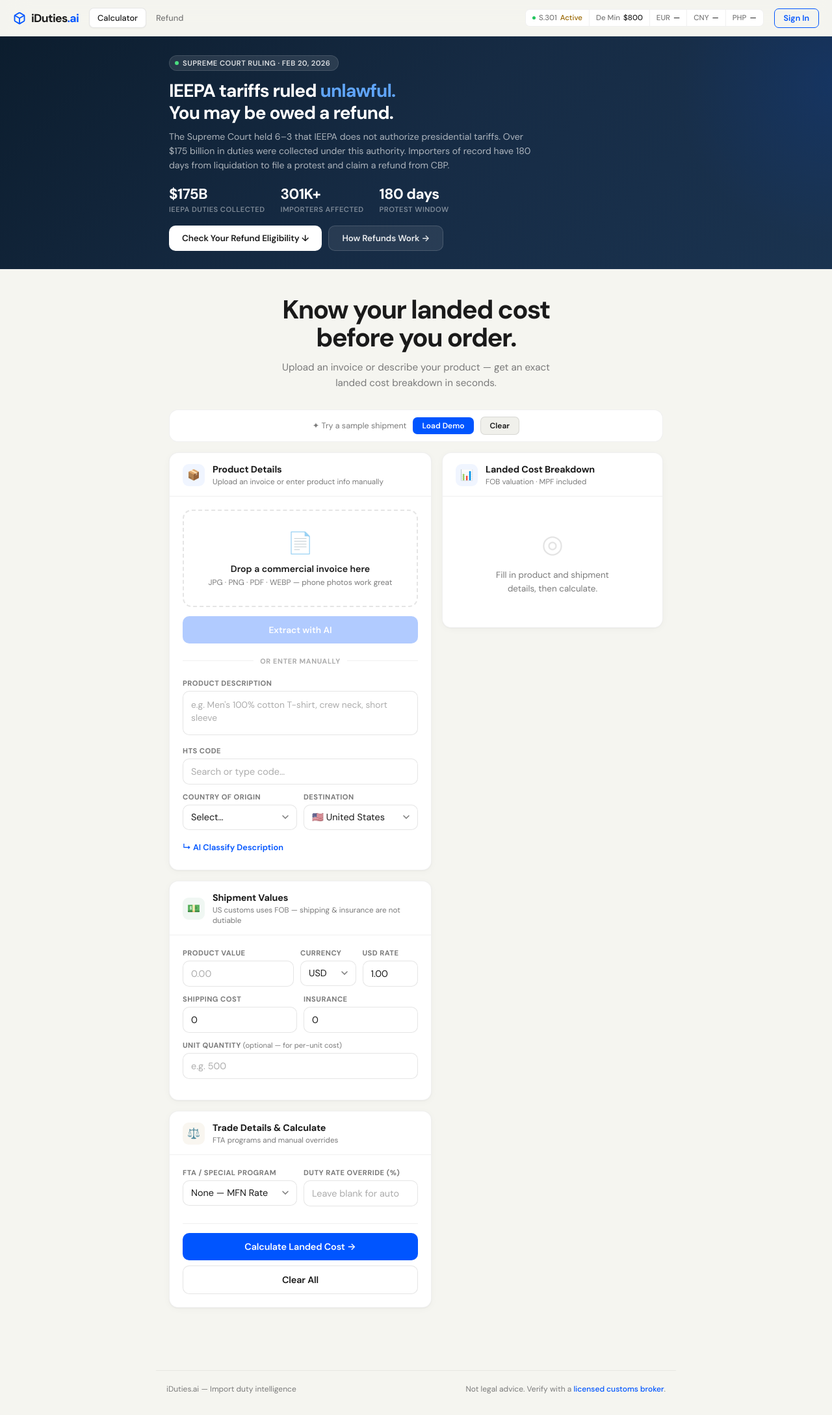
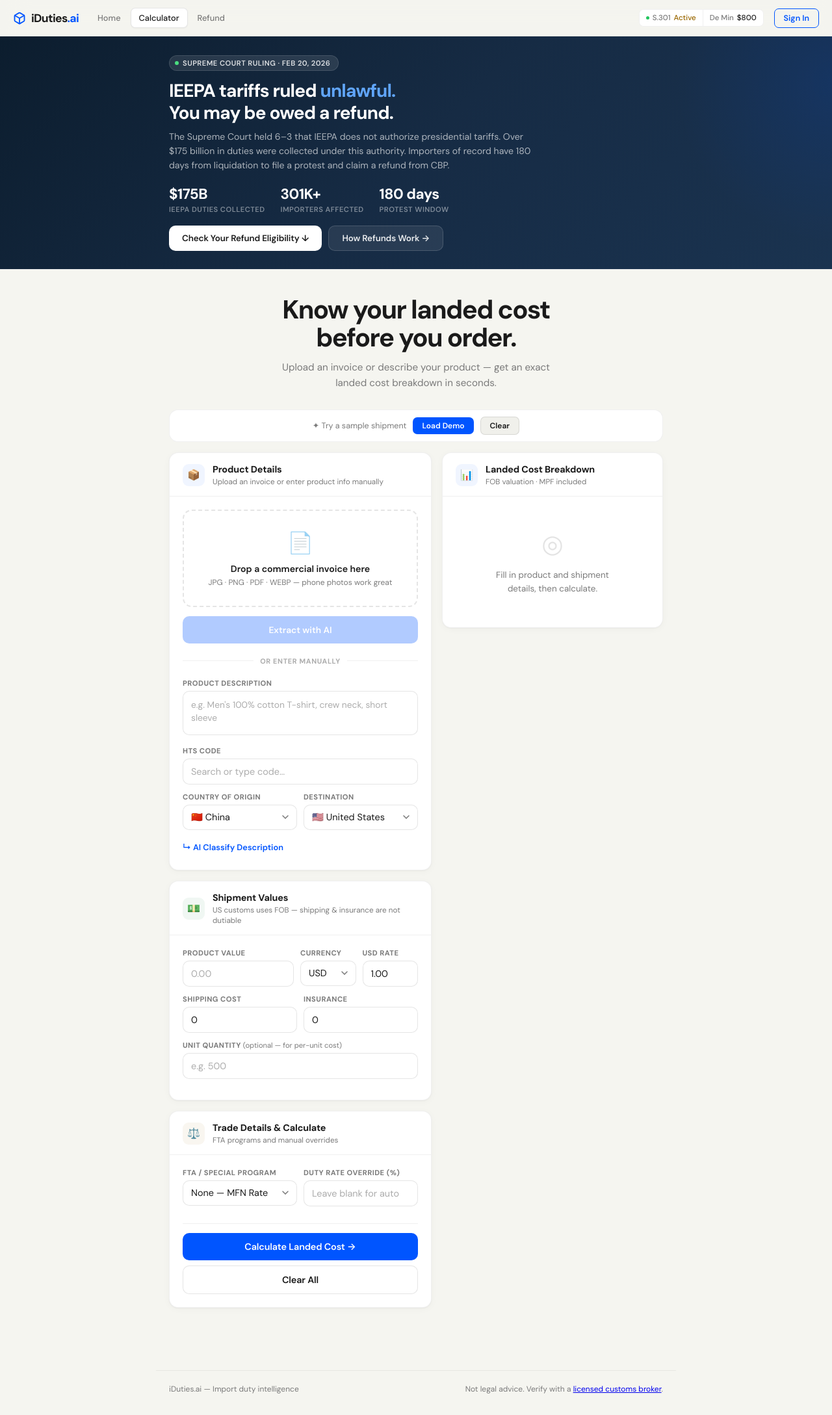
Before and after one commit to rebelkayn/dutycalc, a Flask app: page /calculator in a window 1280 px wide. Shown: the whole page at 65% size. Run offline with Flask 3, Linux system fonts and the light colour scheme; some libraries are stand-ins or nearby versions.

Commit message:
fix: Home tab, China default, padding alignment, bottom CTA width

```diff
--- a/templates/index.html
+++ b/templates/index.html
@@ -291,8 +291,8 @@ body {
 @media (max-width: 500px) { .hero { padding: 28px 16px 20px; } }
 
 /* ═══════ MAIN ═══════ */
-.main { max-width: 800px; margin: 0 auto; padding: 0 16px 80px; }
-@media (min-width: 600px) { .main { padding: 0 20px 80px; } }
+.main { max-width: 800px; margin: 0 auto; padding: 0 20px 80px; }
+@media (max-width: 500px) { .main { padding: 0 16px 60px; } }
 
 /* ═══════ DEMO BAR ═══════ */
 .demo-bar {
@@ -546,9 +546,11 @@ body {
 
 /* ═══════ FOOTER ═══════ */
 .footer {
-  max-width: 800px; margin: 0 auto; padding: 20px 16px 32px;
+  max-width: 800px; margin: 0 auto; padding: 20px 20px 32px;
   display: flex; justify-content: space-between; align-items: center;
   font-size: 0.75rem; color: var(--muted); border-top: 1px solid var(--border);
+}
+@media (max-width: 500px) { .footer { padding: 20px 16px 32px; } }
   flex-wrap: wrap; gap: 8px;
 }
 .footer a { color: var(--blue); text-decoration: none; font-weight: 500; }
@@ -563,11 +565,12 @@ body {
 
 <!-- ═══════ NAV ═══════ -->
 <nav class="nav">
-  <div class="nav-brand">
+  <a class="nav-brand" href="/">
     <svg width="20" height="20" viewBox="0 0 24 24" fill="none" stroke="currentColor" stroke-width="2.2" stroke-linecap="round" stroke-linejoin="round"><path d="M21 16V8a2 2 0 00-1-1.73l-7-4a2 2 0 00-2 0l-7 4A2 2 0 003 8v8a2 2 0 001 1.73l7 4a2 2 0 002 0l7-4A2 2 0 0021 16z"/><polyline points="3.27 6.96 12 12.01 20.73 6.96"/><line x1="12" y1="22.08" x2="12" y2="12"/></svg>
     <span>iDuties<span class="nav-dot">.ai</span></span>
-  </div>
+  </a>
   <div class="nav-links">
+    <a class="nav-link" href="/">Home</a>
     <a class="nav-link active" href="/calculator">Calculator</a>
     <a class="nav-link" href="/refund-guide.html">Refund</a>
     {% if user %}<a class="nav-link" href="/dashboard">Dashboard</a>{% endif %}
@@ -576,9 +579,6 @@ body {
   <div class="nav-ticker">
     <div class="ticker-item"><div class="ticker-dot"></div><span class="ticker-label">S.301</span><span class="ticker-value s301-active">Active</span></div>
     <div class="ticker-item"><span class="ticker-label">De Min</span><span class="ticker-value">$800</span></div>
-    <div class="ticker-item"><span class="ticker-label">EUR</span><span class="ticker-value" id="rate-EUR">—</span></div>
-    <div class="ticker-item"><span class="ticker-label">CNY</span><span class="ticker-value" id="rate-CNY">—</span></div>
-    <div class="ticker-item"><span class="ticker-label">PHP</span><span class="ticker-value" id="rate-PHP">—</span></div>
   </div>
   {% if user %}
     <a href="/signout" class="nav-auth-btn" title="Sign out">{{ user.email[:20] }}</a>
@@ -623,8 +623,7 @@ body {
         <div class="refund-field">
           <label>Origin Country</label>
           <select id="refundOrigin">
-            <option value="">Select…</option>
-            <option value="CN">🇨🇳 China</option>
+            <option value="CN" selected>🇨🇳 China</option>
             <option value="CA">🇨🇦 Canada</option>
             <option value="MX">🇲🇽 Mexico</option>
             <option value="EU">🇪🇺 European Union</option>
@@ -805,8 +804,7 @@ body {
             <div class="field">
               <label>Country of Origin</label>
               <select id="originCountry" onchange="updateRatePreview()">
-                <option value="">Select…</option>
-                <option value="CN">🇨🇳 China</option>
+                <option value="CN" selected>🇨🇳 China</option>
                 <option value="VN">🇻🇳 Vietnam</option>
                 <option value="IN">🇮🇳 India</option>
                 <option value="BD">🇧🇩 Bangladesh</option>
--- a/templates/landing.html
+++ b/templates/landing.html
@@ -124,6 +124,7 @@ body {
 /* ═══════ HERO CTA ═══════ */
 .hero-cta {
   text-align: center; padding: 56px 20px 48px;
+  max-width: 800px; margin: 0 auto;
 }
 .hero-tagline {
   font-size: clamp(1.8rem, 4.5vw, 2.6rem); font-weight: 700;
@@ -283,6 +284,7 @@ body {
 /* ═══════ BOTTOM CTA ═══════ */
 .bottom-cta {
   text-align: center; padding: 40px 20px 80px;
+  max-width: 800px; margin: 0 auto;
 }
 .bottom-cta h2 {
   font-size: clamp(1.3rem, 3vw, 1.8rem); font-weight: 700;
@@ -290,6 +292,7 @@ body {
 }
 .bottom-cta p {
   font-size: 0.9rem; color: var(--muted); margin-bottom: 24px;
+  max-width: 520px; margin-left: auto; margin-right: auto; line-height: 1.55;
 }
 
 /* ═══════ FOOTER ═══════ */
@@ -312,6 +315,7 @@ body {
     <span>iDuties<span class="nav-dot">.ai</span></span>
   </a>
   <div class="nav-links">
+    <a class="nav-link active" href="/">Home</a>
     <a class="nav-link" href="/calculator">Calculator</a>
     <a class="nav-link" href="/refund-guide.html">Refund</a>
     {% if user %}<a class="nav-link" href="/dashboard">Dashboard</a>{% endif %}
--- a/templates/refund-guide.html
+++ b/templates/refund-guide.html
@@ -253,6 +253,7 @@ body {
     <span>iDuties<span class="nav-dot">.ai</span></span>
   </a>
   <div class="nav-links">
+    <a class="nav-link" href="/">Home</a>
     <a class="nav-link" href="/calculator">Calculator</a>
     <a class="nav-link active" href="/refund-guide.html">Refund</a>
     {% if user %}<a class="nav-link" href="/dashboard">Dashboard</a>{% endif %}
```
Also changed, not shown: templates/dashboard.html (+21 -0 lines).
